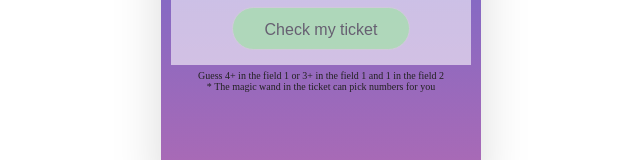
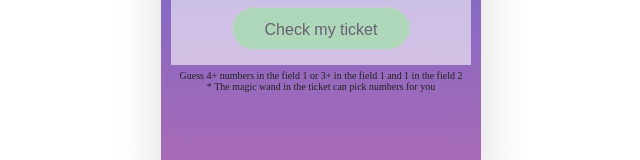
Before and after one commit to Agafocean/lottery, a React (Vite) app: page / in a window 1280 px wide. Shown: the part 320-480 px from the top of the page, without its empty margins (319-959 px from the left). Built offline with nearby package versions, Linux system fonts and the light colour scheme.

Commit message:
lottery 2.3

```diff
--- a/src/App.css
+++ b/src/App.css
@@ -120,8 +120,8 @@ body {
 
 .win {
   text-align: center;
-  padding: 5px;
-  padding-bottom: 10px;
+/*  padding: 5px;
+  padding-bottom: 10px;*/
   color: white;
 }
 
--- a/src/Lottery.tsx
+++ b/src/Lottery.tsx
@@ -149,7 +149,7 @@ function Lottery({ ticketN, setTicketN, winsN, setWinsN }: Param) {
             </div>
 
             <div className="rules">
-                    <p>Guess 4+ in the field 1 or 3+ in the field 1 and 1 in the field 2</p>
+                    <p>Guess 4+ numbers in the field 1 or 3+ in the field 1 and 1 in the field 2</p>
                     <p>* The magic wand in the ticket can pick numbers for you</p>
                 </div>
 
```
